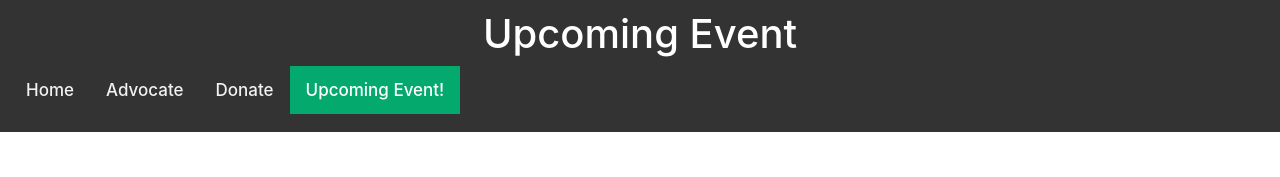
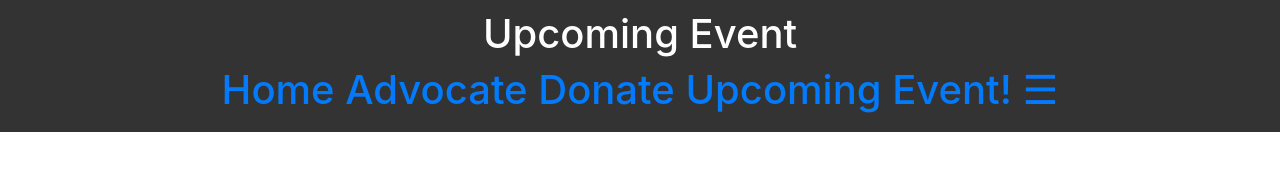
Before and after one commit to HappyBirthdayDidi/HappyBirthdayDidi.github.io, a plain HTML site: page GALA.html in a window 1280 px wide. Shown: the top 177 px of the page. Drawn offline with nearby package versions, Linux system fonts and the light colour scheme.

Commit message:
Update GALA.html

```diff
--- a/GALA.html
+++ b/GALA.html
@@ -16,13 +16,27 @@
 
     <header>
 		<h1>Upcoming Event<h1>
-		<nav class="topnav" id="myTopnav">
+		<div class="tnavbar" id="tmyNavbar">
 			<a href="index.html">Home</a>
 			<a href="advocate.html">Advocate</a>
 			<a href="donate.html">Donate</a>
-			<a class="active" href="GALA.html">Upcoming Event!</a>
-		</nav>
-    </header>
+			<a href="GALA.html">Upcoming Event!</a>
+			<a href="javascript:void(0);" class="icon" onclick="myFunction()">
+			&#9776;
+			</a>
+		</div>
+
+	<script>
+  		function myFunction() {
+    		var x = document.getElementById("myNavbar");
+    		if (x.className === "navbar") {
+     			 x.className += " responsive";
+   		 } else {
+      			x.className = "navbar";
+    		}
+ 		}
+	</script>
+</header>
 	<br><br>
 		<a href="form.html"><h6> Click to Register! </h6>
         <img class="gala" src="Gala.png" width="750px" height="1000px"> </a>
```
